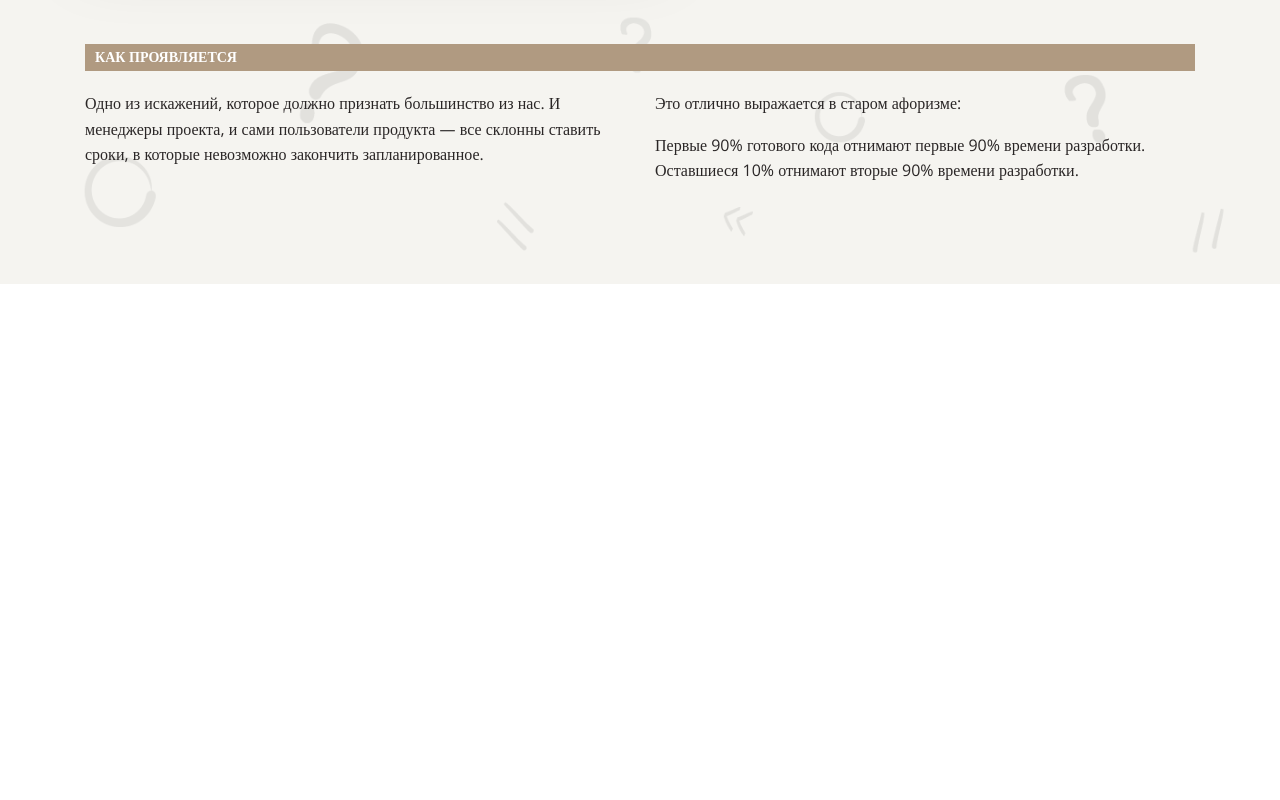
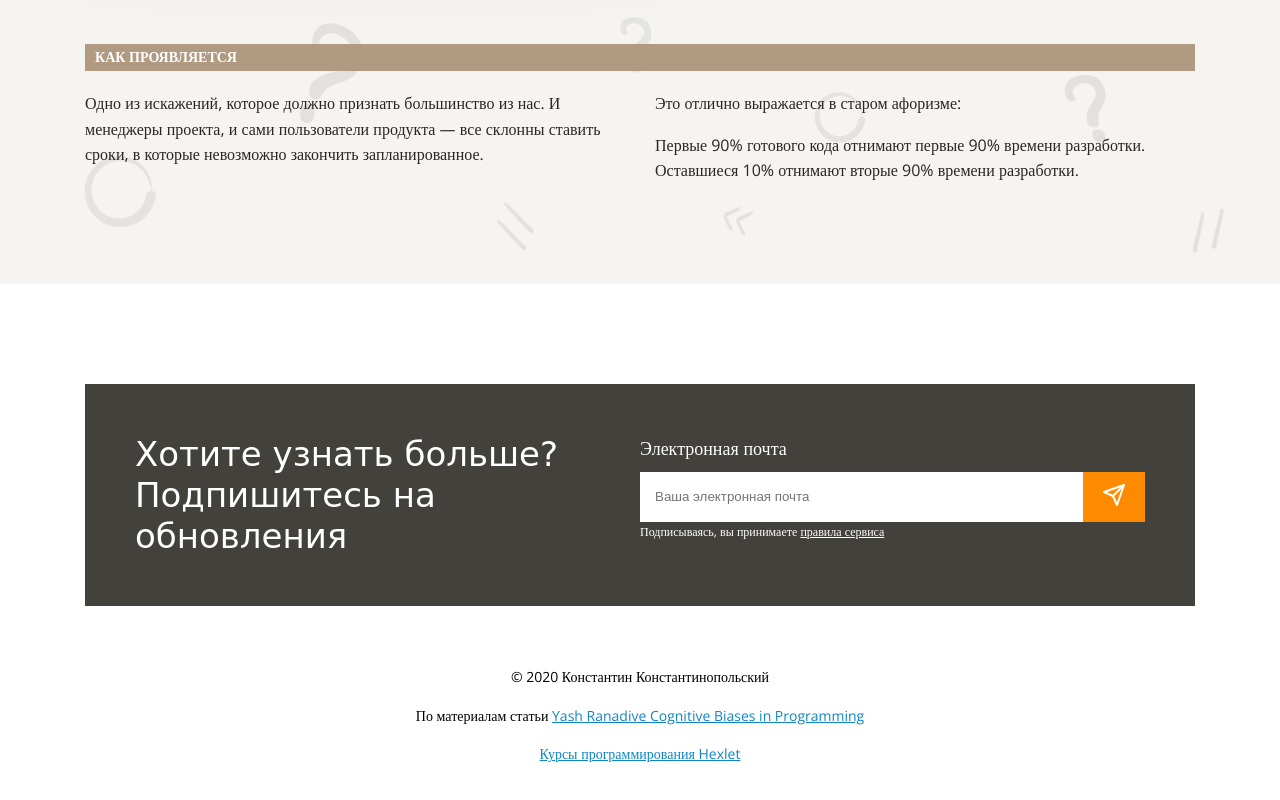
Before and after one commit to Kerish19/layout-designer-project-lvl1, a website: page src/index.html in a window 1280 px wide. Shown: the part 6729-7529 px from the top of the page. Before the commit the page ends 7141 px from the top, so only its background shows below. Drawn offline with nearby package versions, Linux system fonts and the light colour scheme; a web font is replaced by a local one.

Commit message:
lesson11 - 1

```diff
--- a/src/index.html
+++ b/src/index.html
@@ -234,12 +234,27 @@
       </div>
     </section>
   </main>
-  <footer>
-    <br>
-    <br>
-    <br>
-    <br>
-    <br>
+  <footer class="footer">
+    <div class="container">
+      <div class="section-footer-mailing">
+        <div class="section-footer-mailing__col1">
+          <h3 class="section-footer-mailing__title-h3">Хотите узнать больше? <br> Подпишитесь на обновления</h3>
+        </div>
+        <div class="section-footer-mailing__col2">
+          <h4 class="section-footer-mailing__title-h4">Электронная почта</h4>
+          <div class="section-footer-mailing-contact-form">
+            <input type="email" class="section-footer-mailing-contact-form__email" placeholder="Ваша электронная почта">
+            <button class="section-footer-mailing-contact-form__btn"></button>
+          </div>
+          <p class="section-footer-mailing__privacy-policy-text">Подписываясь, вы принимаете <a class="section-footer-mailing__privacy-policy-link" href="#">правила сервиса</a></p>
+        </div>
+      </div>
+      <div class="section-footer-copyright">
+        <p class="section-footer-copyright__text">© 2020 Константин Константинопольский</p>
+        <p class="section-footer-copyright__text">По материалам статьи <a href="https://medium.com/hackernoon/cognitive-biases-in-programming-5e937707c27b" class="section-footer-copyright__link">Yash Ranadive Cognitive Biases in Programming</a></p>
+        <p class="section-footer-copyright__text"><a href="https://ru.hexlet.io/" class="section-footer-copyright__link">Курсы программирования Hexlet</a></p>
+      </div>
+    </div>
   </footer>
 </body>
 
--- a/src/styles/style.css
+++ b/src/styles/style.css
@@ -598,3 +598,110 @@ p {
 }
 
 /* section-errors-in-planning end */
+
+/* footer start */
+
+.footer {
+  padding: 100px 0;
+}
+
+.section-footer-mailing__col1,
+.section-footer-mailing__col2 {
+  flex-basis: 50%;
+}
+
+.section-footer-mailing__col2 {
+  text-align: left;
+}
+
+.section-footer-mailing {
+  display: flex;
+  justify-content: space-between;
+  padding: 50px;
+
+  background-color: #42413c;
+}
+
+.section-footer-mailing__title-h3 {
+  color: #fff;
+  font-size: 34px;
+  line-height: 1.2;
+}
+
+.section-footer-mailing__title-h4 {
+  margin-bottom: 9px;
+
+  color: #fff;
+  font-size: 18px;
+  font-family: 'Open Sans', serif;
+  line-height: 1.6;
+}
+
+.section-footer-mailing-contact-form {
+  display: flex;
+}
+
+.section-footer-mailing-contact-form__email {
+  box-sizing: border-box;
+  width: 100%;
+  height: 50px;
+  padding: 15px;
+  border: 0;
+}
+
+.section-footer-mailing-contact-form__btn {
+  box-sizing: border-box;
+  width: 70px;
+  height: 50px;
+  border: 0;
+
+  background-color: #fe8a02;
+
+  transition: background-color 0.2s;
+}
+
+.section-footer-mailing-contact-form__btn:hover {
+  background-color: #ea7600;
+}
+
+.section-footer-mailing-contact-form__btn::before {
+  width: 20px;
+  height: 20px;
+
+  content: url(../assets/icons/send.svg);
+}
+
+.section-footer-mailing__privacy-policy-text {
+  color: #fff;
+  font-size: 12px;
+  font-family: 'Open Sans', serif;
+  line-height: 1.6;
+}
+
+.section-footer-mailing__privacy-policy-link {
+  color: #fff;
+}
+
+.section-footer-copyright {
+  margin-top: 60px;
+}
+
+.section-footer-copyright__text {
+  margin-bottom: 16px;
+
+  color: #000;
+  font-size: 14px;
+  font-family: 'Open Sans', serif;
+  line-height: 1.6;
+  text-align: center;
+}
+
+.section-footer-copyright__text:last-of-type {
+  margin-bottom: 0;
+}
+
+.section-footer-copyright__link {
+  color: #1085c5;
+}
+
+/* footer end */
```
